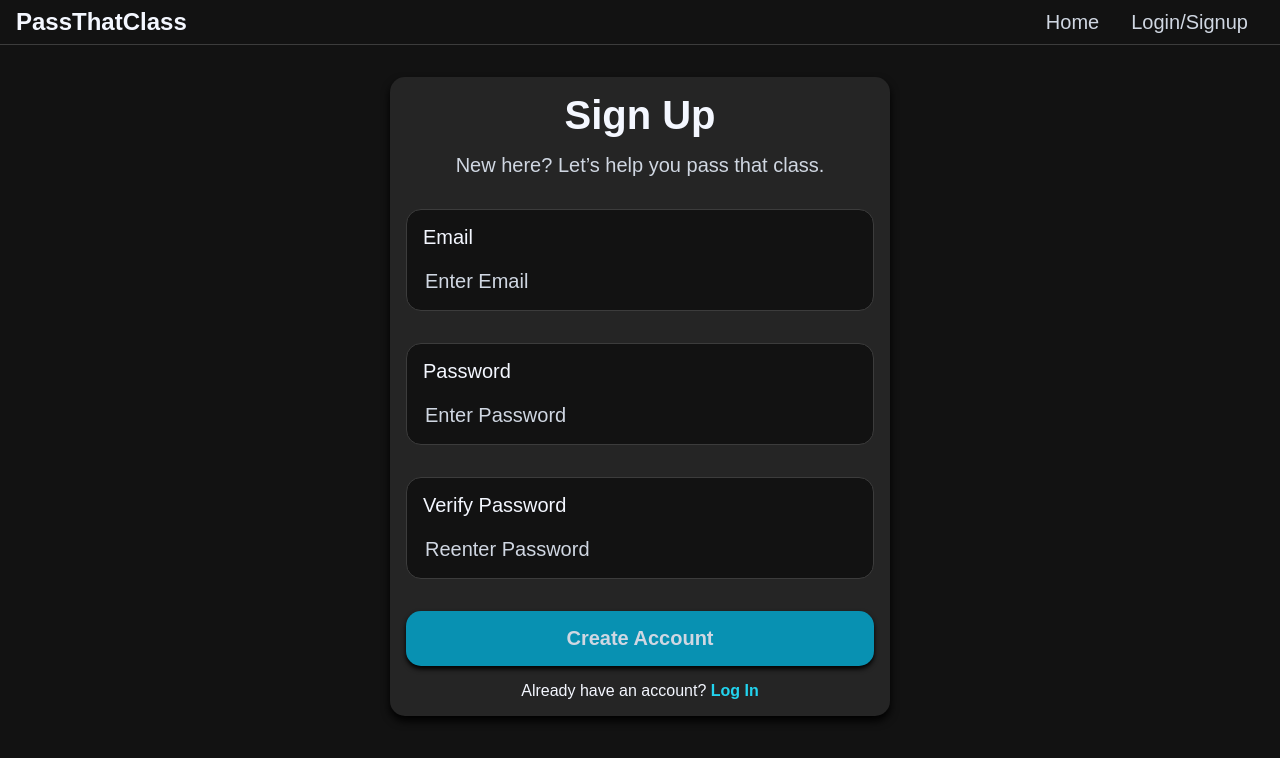
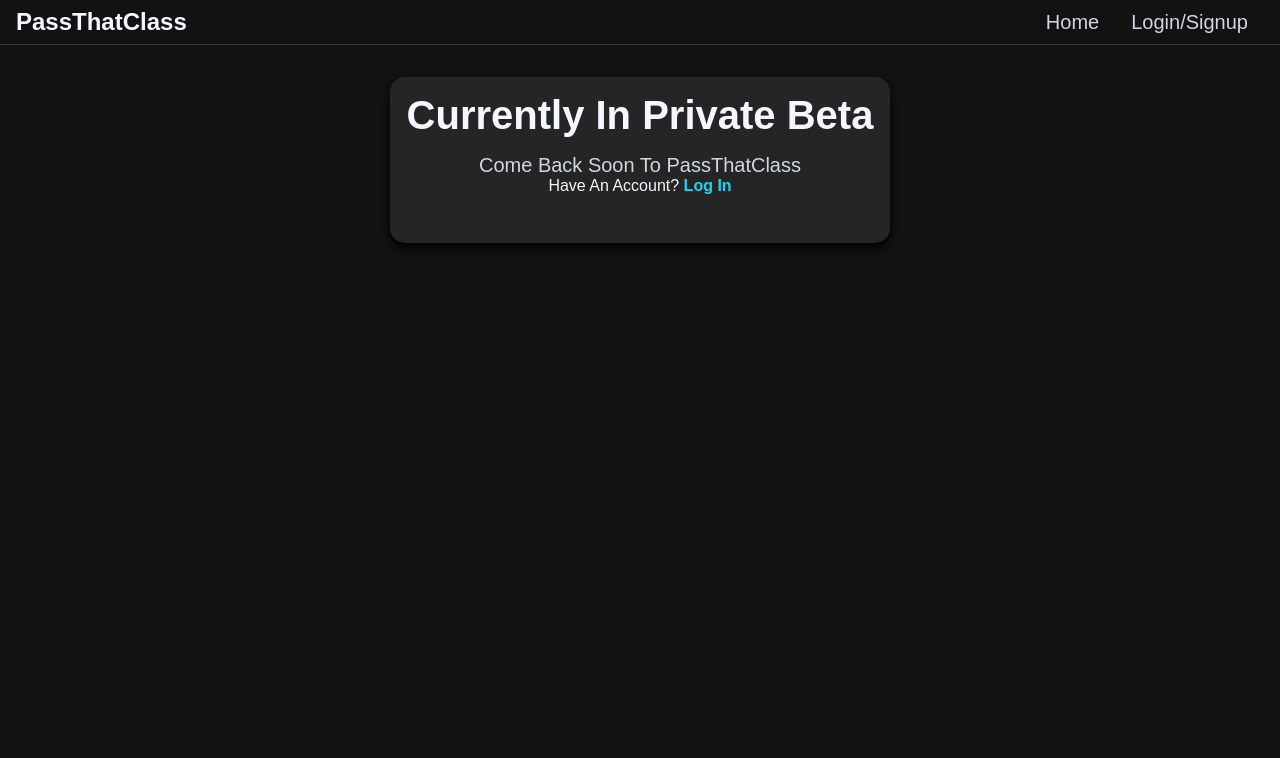
Before and after one commit to DevParkerCS/PassThatClass, a React (Create React App) app: page /login in a window 1280 px wide. Both pictures are taken after a click on the element "Sign Up". Shown: the top 758 px of the page. Built offline with nearby package versions, Linux system fonts and the light colour scheme; no server answers.

Commit message:
Added temp construction page

```diff
--- a/src/Pages/Authentication/Authentication.tsx
+++ b/src/Pages/Authentication/Authentication.tsx
@@ -21,6 +21,8 @@ export const Authentication = () => {
   return (
     <div>
       <Nav />
+
+      {loggingIn ? (
         <div
           className={`${styles.authWrapper} ${auth.loading && styles.loading}`}
         >
@@ -53,6 +55,24 @@ export const Authentication = () => {
             />
           )}
         </div>
+      ) : (
+        <div className={styles.authWrapper}>
+          <div className={styles.titleWrapper}>
+            <p className={styles.authTitle}>Currently In Private Beta</p>
+            <p className={styles.subtitle}>Come Back Soon To PassThatClass</p>
+
+            <p className={styles.ctaTxt}>
+              Have An Account?{" "}
+              <span
+                className={styles.cta}
+                onClick={() => setLoggingIn(!loggingIn)}
+              >
+                Log In
+              </span>
+            </p>
+          </div>
+        </div>
+      )}
     </div>
   );
 };
```
Lines whose indentation alone changed are shown as unchanged.
